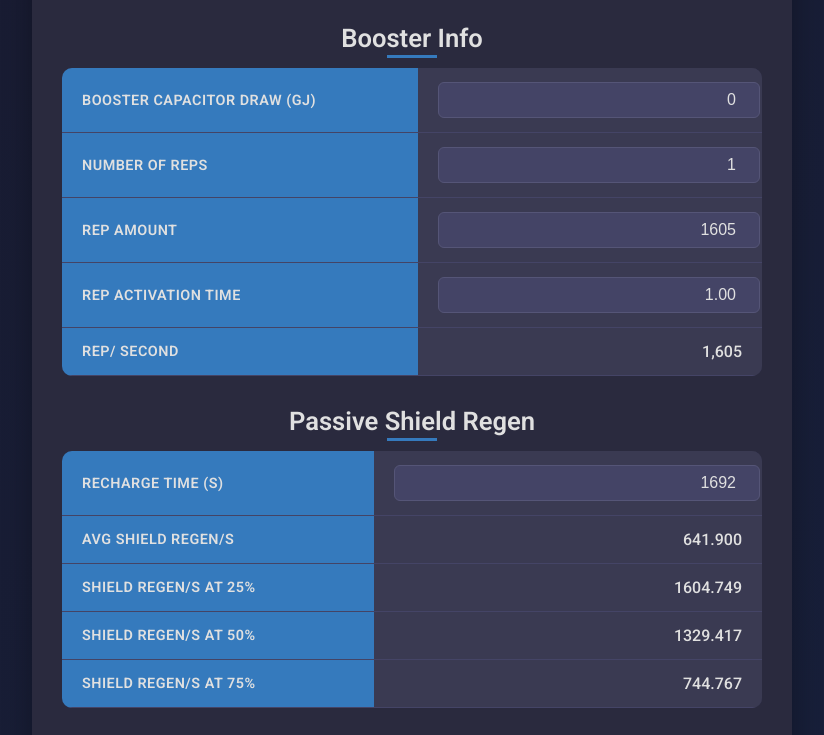
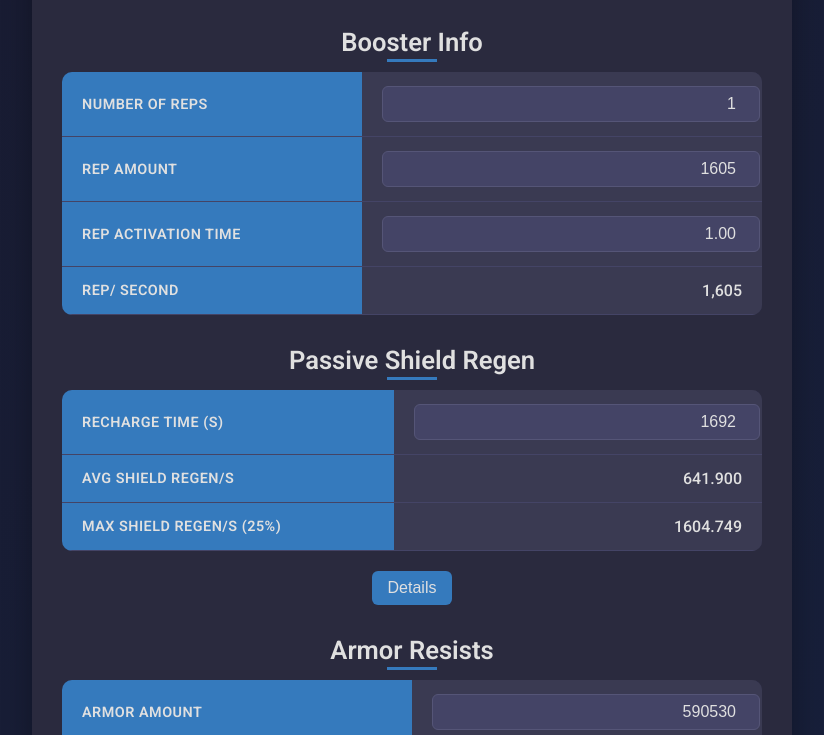
Before and after one commit to jfrappier87/jostankcalculator, a plain HTML site: page index.html in a window 1280 px wide. Shown: the part 913-1648 px from the top of the page, without its empty margins (228-1052 px from the left). Drawn offline with Linux system fonts and the light colour scheme.

Commit message:
Update index.html

```diff
--- a/index.html
+++ b/index.html
@@ -3,7 +3,7 @@
 <head>
     <meta charset="UTF-8">
     <meta name="viewport" content="width=device-width, initial-scale=1.0">
-    <title>Jo's Tank Calculator</title>
+    <title>Jo's Eve Echoes Calculator</title>
     <style>
         body {
             font-family: 'Roboto', sans-serif;
@@ -81,11 +81,29 @@
             font-weight: 500;
             color: #e0e0e0;
         }
+        /* Style to make percentage values match the .highlight aesthetic */
+        #shieldRegenDetails td:nth-child(odd) {
+            background: #357abd;
+            color: #e0e0e0;
+            font-weight: 600;
+        }
+        /* Style to blend the empty cells below 99% and 100% into the background */
+        #shieldRegenDetails tr.empty-blended td:nth-child(5),
+        #shieldRegenDetails tr.empty-blended td:nth-child(6) {
+            background: #33334d; /* Matches the table background */
+        }
         tr {
             transition: background 0.3s ease;
         }
         tr:hover td {
             background: #444466;
+        }
+        tr:hover td:nth-child(odd) {
+            background: #357abd; /* Keep percentage cells blue on hover */
+        }
+        tr:hover td:nth-child(5).empty-blended,
+        tr:hover td:nth-child(6).empty-blended {
+            background: #33334d; /* Keep blended cells matching the background on hover */
         }
         input, select {
             width: 100%;
@@ -124,20 +142,45 @@
             display: block;
             margin: 0 auto;
             font-size: 1.6em;
-            border: none;
-            background: none;
-            color: #e0e0e0;
+            border: 2px solid #357abd;
+            background: #444466;
+            padding: 8px;
+            border-radius: 6px;
+            transition: border-color 0.3s ease, box-shadow 0.3s ease, background 0.3s ease;
+        }
+        #vassago:hover {
+            background: #555577;
         }
         #vassago:focus {
-            border: 1px solid #357abd;
+            border-color: #4a90e2;
+            box-shadow: 0 0 0 3px rgba(74, 144, 226, 0.2);
             background: #444466;
+        }
+        .details-button {
+            display: block;
+            margin: 10px auto;
+            padding: 8px 16px;
+            background: #357abd;
+            color: #e0e0e0;
+            border: none;
+            border-radius: 6px;
+            cursor: pointer;
+            font-size: 1em;
+            transition: background 0.3s ease;
+        }
+        .details-button:hover {
+            background: #4a90e2;
+        }
+        .details-table {
+            display: none;
+            margin-top: 10px;
         }
     </style>
     <link href="https://fonts.googleapis.com/css2?family=Roboto:wght@400;500;600&display=swap" rel="stylesheet">
 </head>
 <body>
     <div class="container">
-        <h2>Jo's Tank Calculator</h2>
+        <h2>Jo's Eve Echoes Calculator</h2>
         <h3><input type="text" id="vassago" value="Vassago"></h3>
         <table>
             <tr><th class="highlight">Incoming DPS</th><td class="value"><input type="number" id="incomingDPS" value="9000" oninput="updateTankDuration()"></td></tr>
@@ -158,7 +201,6 @@
 
         <h3>Booster Info</h3>
         <table>
-            <tr><th class="highlight">Booster Capacitor Draw (GJ)</th><td class="value"><input type="number" id="boosterCapDraw" value="0"></td></tr>
             <tr><th>Number of Reps</th><td class="value"><input type="number" id="numRepsBooster" value="1" oninput="updateRepPerSecond()"></td></tr>
             <tr><th>Rep Amount</th><td class="value"><input type="number" id="repAmountBooster" value="1605" oninput="updateRepPerSecond()"></td></tr>
             <tr><th>Rep Activation Time</th><td class="value"><input type="number" step="0.01" id="repActivationTimeBooster" value="1.00" oninput="updateRepPerSecond()"></td></tr>
@@ -169,9 +211,11 @@
         <table>
             <tr><th class="highlight">Recharge Time (s)</th><td class="value"><input type="number" id="rechargeTime" value="1692" oninput="updateShieldRegen()"></td></tr>
             <tr><th>Avg Shield Regen/s</th><td class="value" id="avgShieldRegen">641.900</td></tr>
-            <tr><th>Shield Regen/s at 25%</th><td class="value" id="shieldRegen25">1604.749</td></tr>
-            <tr><th>Shield Regen/s at 50%</th><td class="value" id="shieldRegen50">1329.417</td></tr>
-            <tr><th>Shield Regen/s at 75%</th><td class="value" id="shieldRegen75">744.767</td></tr>
+            <tr><th>Max Shield Regen/s (25%)</th><td class="value" id="shieldRegen25">1604.749</td></tr>
+        </table>
+        <button class="details-button" onclick="toggleDetails()">Details</button>
+        <table class="details-table" id="shieldRegenDetails">
+            <!-- Rows will be dynamically generated -->
         </table>
 
         <h3>Armor Resists</h3>
@@ -187,7 +231,6 @@
 
         <h3>Repairer Info</h3>
         <table>
-            <tr><th class="highlight">Repairer Capacitor Draw (GJ)</th><td class="value"><input type="number" step="0.01" id="repairerCapDraw" value="0.00"></td></tr>
             <tr><th>Number of Reps</th><td class="value"><input type="number" id="numRepsRepairer" value="1" oninput="updateRepairerRepPerSecond()"></td></tr>
             <tr><th>Rep Amount</th><td class="value"><input type="number" id="repAmountRepairer" value="110548" oninput="updateRepairerRepPerSecond()"></td></tr>
             <tr><th>Rep Activation Time</th><td class="value"><input type="number" step="0.01" id="repActivationTimeRepairer" value="6.07" oninput="updateRepairerRepPerSecond()"></td></tr>
@@ -268,8 +311,6 @@
             const rechargeTime = parseFloat(document.getElementById('rechargeTime').value) || 0;
             const avgShieldRegen = document.getElementById('avgShieldRegen');
             const shieldRegen25 = document.getElementById('shieldRegen25');
-            const shieldRegen50 = document.getElementById('shieldRegen50');
-            const shieldRegen75 = document.getElementById('shieldRegen75');
 
             let avgRegen;
             try {
@@ -283,22 +324,109 @@
             try {
                 const regen25 = avgRegen * 2.5;
                 shieldRegen25.innerText = isFinite(regen25) && regen25 >= 0 ? regen25.toFixed(3) : '0';
+
+                // Update details table
+                updateShieldRegenDetails(shieldAmount, rechargeTime, regen25);
             } catch (e) {
                 shieldRegen25.innerText = '0';
             }
+        }
 
-            try {
-                const regen50 = avgRegen * 2.07106781131186;
-                shieldRegen50.innerText = isFinite(regen50) && regen50 >= 0 ? regen50.toFixed(3) : '0';
-            } catch (e) {
-                shieldRegen50.innerText = '0';
+        function updateShieldRegenDetails(shieldAmount, rechargeTime, peakRegenRate) {
+            const detailsTable = document.getElementById('shieldRegenDetails');
+            detailsTable.innerHTML = ''; // Clear existing rows
+
+            const averageResist = parseFloat(document.getElementById('shieldAverageResists').innerText) || 0;
+            const resistFactor = 100 / (100 - averageResist);
+
+            // Compute all Amount Tanked values
+            const tankedValues = [];
+            for (let pInt = 25; pInt <= 100; pInt++) {
+                const p = pInt / 100; // Convert percentage to decimal
+                let regenRate = 0;
+                let continuousTank = 0;
+
+                // Adjusted curve: peaks at 25% and declines to 0 at 100%
+                const regenFactor = 1 - Math.pow((p - 0.25) / 0.75, 2);
+                regenRate = peakRegenRate * regenFactor;
+
+                // Calculate Continuous Shield Tank (DPS)
+                if (p < 1) {
+                    continuousTank = regenRate * resistFactor;
+                } else {
+                    continuousTank = 0; // At 100%, tanking is 0
+                }
+
+                tankedValues.push({ shieldPercent: pInt, amountTanked: Math.round(continuousTank) });
             }
 
-            try {
-                const regen75 = avgRegen * 1.16025403784441;
-                shieldRegen75.innerText = isFinite(regen75) && regen75 >= 0 ? regen75.toFixed(3) : '0';
-            } catch (e) {
-                shieldRegen75.innerText = '0';
+            // Split into three ranges: 25-50%, 51-76%, 77-100%
+            const range1 = tankedValues.slice(0, 26); // 25% to 50% (26 entries)
+            const range2 = tankedValues.slice(26, 52); // 51% to 76% (26 entries)
+            const range3 = tankedValues.slice(52, 76); // 77% to 100% (24 entries)
+
+            // Create rows based on the maximum length of the ranges (26 rows)
+            for (let i = 0; i < 26; i++) {
+                const row = document.createElement('tr');
+                // Add 'empty-blended' class to rows 25 and 26 (0-based index: 24 and 25) to blend the empty cells
+                if (i >= 24) {
+                    row.classList.add('empty-blended');
+                }
+                let cells = '';
+
+                // Range 1: 25-50%
+                if (range1[i]) {
+                    cells += `
+                        <td class="value">${range1[i].shieldPercent}%</td>
+                        <td class="value">${range1[i].amountTanked}</td>
+                    `;
+                } else {
+                    cells += `
+                        <td class="value"></td>
+                        <td class="value"></td>
+                    `;
+                }
+
+                // Range 2: 51-76%
+                if (range2[i]) {
+                    cells += `
+                        <td class="value">${range2[i].shieldPercent}%</td>
+                        <td class="value">${range2[i].amountTanked}</td>
+                    `;
+                } else {
+                    cells += `
+                        <td class="value"></td>
+                        <td class="value"></td>
+                    `;
+                }
+
+                // Range 3: 77-100%
+                if (range3[i]) {
+                    cells += `
+                        <td class="value">${range3[i].shieldPercent}%</td>
+                        <td class="value">${range3[i].amountTanked}</td>
+                    `;
+                } else {
+                    cells += `
+                        <td class="value"></td>
+                        <td class="value"></td>
+                    `;
+                }
+
+                row.innerHTML = cells;
+                detailsTable.appendChild(row);
+            }
+        }
+
+        function toggleDetails() {
+            const detailsTable = document.getElementById('shieldRegenDetails');
+            const button = document.querySelector('.details-button');
+            if (detailsTable.style.display === 'none' || detailsTable.style.display === '') {
+                detailsTable.style.display = 'table';
+                button.textContent = 'Hide Details';
+            } else {
+                detailsTable.style.display = 'none';
+                button.textContent = 'Details';
             }
         }
 
@@ -327,7 +455,7 @@
                 input.disabled = thermalCircBonus === 'Yes'; // Disable inputs when "Yes" is selected
             });
 
-            // Apply or remove the bonus using the correct formula
+            // Apply or remove the bonus
             let totalResist = 0;
             resists.forEach(resist => {
                 const input = document.getElementById(resist.id);
```
